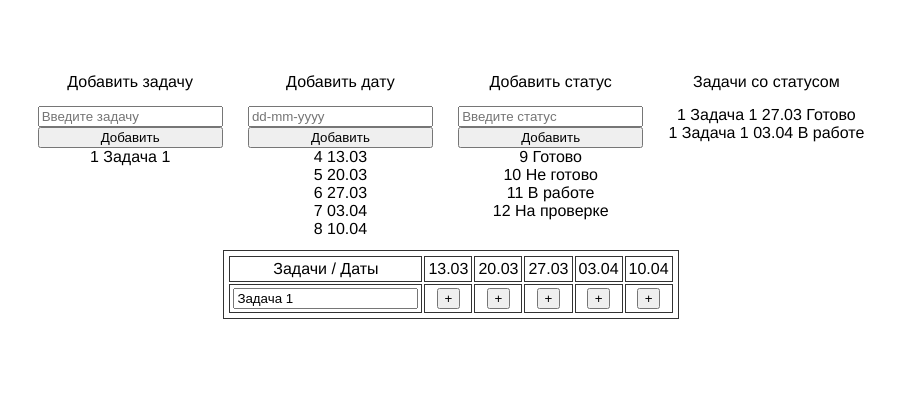
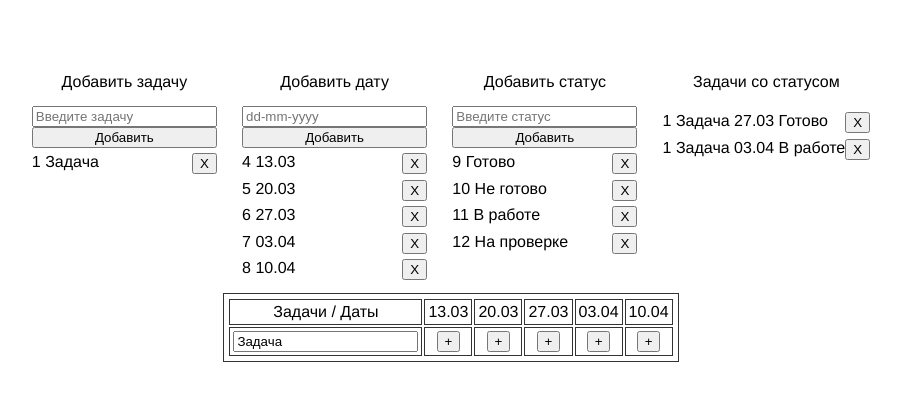
Before and after one commit to krav559108/zecurion-test, a Vue app: page / in a window 1280 px wide. Shown: the top 400 px of the page, without its empty margins (189-1090 px from the left). Built offline with nearby package versions, Linux system fonts and the light colour scheme.

Commit message:
moved to table to new component added delete features reworked table

```diff
--- a/src/components/InputData.vue
+++ b/src/components/InputData.vue
@@ -5,30 +5,51 @@
         <span>Добавить задачу</span>
         <input name="text" placeholder="Введите задачу" v-model="task" />
         <button @click="addTask">Добавить</button>
-        <div v-for="(e, i) in this.data" :key="i">
+        <div v-if="this.localData && this.localData.length > 0">
+          <div class="dataColumn" v-for="e in this.localData" :key="e.id">
             {{ `${e.task.id} ${e.task.name}` }}
+            <button @click="deleteDataItem(e.id)">X</button>
           </div>
+        </div>
+        <div v-else>Создайте задачу!</div>
       </div>
       <div class="inputColumn">
         <span>Добавить дату</span>
         <input name="date" placeholder="dd-mm-yyyy" v-model="date" />
         <button @click="addDate">Добавить</button>
-        <div v-for="(e, i) in this.data[0].dates" :key="i">
+        <div v-if="this.localData && this.localData.length > 0">
+          <div
+            class="dataColumn"
+            v-for="(e, i) in this.localData[0].dates"
+            :key="i"
+          >
             {{ `${e.id} ${e.date}` }}
+            <button @click="deleteDate(e.id)">X</button>
           </div>
+        </div>
+        <div v-else>Создайте задачу!</div>
       </div>
       <div class="inputColumn">
         <span>Добавить статус</span>
         <input name="text" placeholder="Введите статус" v-model="status" />
         <button @click="addStatus">Добавить</button>
-        <div v-for="(el, i) in this.data[0].statuses" :key="i">
+        <div v-if="this.localData && this.localData.length > 0">
+          <div
+            class="dataColumn"
+            v-for="(el, i) in this.localData[0].statuses"
+            :key="i"
+          >
             {{ `${el.id} ${el.status}` }}
+            <button @click="deleteStatus(el.id)">X</button>
           </div>
+        </div>
+        <div v-else>Создайте задачу!</div>
       </div>
       <div class="inputColumn">
         <span>Задачи со статусом</span>
-        <div v-for="(el, i) in this.data" :key="i">
-          <div v-for="(event, j) in el.events" :key="j">
+        <div v-if="this.localData && this.localData.length > 0">
+          <div v-for="(el, i) in this.localData" :key="i">
+            <div class="dataColumn" v-for="(event, j) in el.events" :key="j">
               {{
                 event.id +
                 " " +
@@ -38,53 +59,76 @@
                 " " +
                 event.status
               }}
+              <button @click="deleteTask(el.id, event.id)">X</button>
             </div>
           </div>
         </div>
+        <div v-else>Создайте задачу!</div>
       </div>
-    <table>
+    </div>
+    <table v-if="this.localData && this.localData.length > 0">
       <tbody>
         <tr>
           <td>Задачи / Даты</td>
-          <td v-for="(el, i) in this.data[0].dates" :key="i">{{ el.date }}</td>
-        </tr>
-        <tr v-for="(row, rowIndex) in this.data" :key="row.id">
-          <td><input type="text" v-model="row.task.name" /></td>
-          <td v-for="(cell, cellIndex) in row.dates" :key="cell.id">
-            <div v-if="!cell.isActive">
-              <button @click="onCellClick(rowIndex, cellIndex)">+</button>
-            </div>
-            <div v-else>
-              <select
-                v-model="cell.status"
-                @change="onCellChange(rowIndex, cellIndex)"
-              >
-                <option
-                  v-for="(elStatus, i) in this.data[rowIndex].statuses"
-                  :key="i"
-                >
-                  {{ elStatus.status }}
-                </option>
-              </select>
-            </div>
+          <td v-for="(el, i) in this.localData[0].dates" :key="i">
+            {{ el.date }}
           </td>
         </tr>
+
+        <Table
+          v-for="item in this.localData"
+          :key="item.id"
+          :data="item"
+        ></Table>
       </tbody>
     </table>
+    <div v-else>Создайте задачу!</div>
   </div>
 </template>
 
 <script>
+import Table from "./Table.vue";
 export default {
-  components: {},
-  props: {
-    data: {
-      type: Array,
-      required: true,
-    },
-  },
+  components: { Table },
+  props: {},
   data() {
     return {
+      localData: [
+        {
+          id: 1,
+          task: {
+            id: 1,
+            name: "Задача",
+          },
+          dates: [
+            { id: 4, date: "13.03", isActive: false, status: "" },
+            { id: 5, date: "20.03", isActive: false, status: "" },
+            { id: 6, date: "27.03", isActive: false, status: "" },
+            { id: 7, date: "03.04", isActive: false, status: "" },
+            { id: 8, date: "10.04", isActive: false, status: "" },
+          ],
+          statuses: [
+            { id: 9, status: "Готово" },
+            { id: 10, status: "Не готово" },
+            { id: 11, status: "В работе" },
+            { id: 12, status: "На проверке" },
+          ],
+          events: [
+            {
+              id: 1,
+              name: "Задача 1",
+              date: "27.03",
+              status: "Готово",
+            },
+            {
+              id: 1,
+              name: "Задача 1",
+              date: "03.04",
+              status: "В работе",
+            },
+          ],
+        },
+      ],
       task: "",
       date: "",
       status: "",
@@ -97,41 +141,37 @@ export default {
     };
   },
   methods: {
-    onCellClick(rowIndex, cellIndex) {
-      this.data[rowIndex].dates[cellIndex].isActive = true;
-
-      console.log(
-        `Button clicked in cell ${rowIndex + 1}-${
-          cellIndex + 1
-        }. Selected option: ${this.data[rowIndex].dates[cellIndex].date}`
-      );
-    },
-    onCellChange(rowIndex, cellIndex) {
-      this.generateId();
-      console.log(this.data[rowIndex].dates[cellIndex].status);
-      console.log(
-        `Button clicked in cell ${rowIndex + 1}-${
-          cellIndex + 1
-        }. Selected option: ${this.data[rowIndex].dates[cellIndex].date}`
-      );
-      const index = this.data[rowIndex].events.findIndex(
-        (item) => item.date === this.data[rowIndex].dates[cellIndex].date
-      );
-      if (index === -1) {
-        let eventData = {
-          id: this.uuid,
-          name: this.data[rowIndex].task.name,
-          date: this.data[rowIndex].dates[cellIndex].date,
-          status: this.data[rowIndex].dates[cellIndex].status,
-        };
-        this.data[rowIndex].events.push(eventData);
+    deleteDataItem(id) {
+      const index = this.localData.findIndex((e) => e.id === id);
+      if (index === 0) {
+        this.localData = [];
       } else {
-        this.data[rowIndex].events[index].status =
-          this.data[rowIndex].dates[cellIndex].status;
+        this.localData = this.localData.splice(index, 1);
       }
     },
+    deleteDate(id) {
+      const index = this.localData[0].dates.findIndex((e) => e.id === id);
+      this.localData.forEach((e) => e.dates.splice(index, 1));
+    },
+    deleteStatus(id) {
+      const index = this.localData[0].statuses.findIndex((e) => e.id === id);
+      this.localData.forEach((e) => e.statuses.splice(index, 1));
+    },
+    deleteTask(itemId, id) {
+      const index = this.localData.findIndex((e) => e.id === itemId);
+      const eventIndex = this.localData[index].events.findIndex(
+        (e) => e.id === id
+      );
+      const date = this.localData[index].events[eventIndex].date;
+      const dateIndex = this.localData[index].dates.findIndex(
+        (e) => e.date === date
+      );
+      this.localData[index].dates[dateIndex].isActive = false;
+      this.localData[index].dates[dateIndex].status = "";
+      this.localData[index].events.splice(eventIndex, 1);
+    },
     getDates() {
-      this.data.forEach((e) =>
+      this.localData.forEach((e) =>
         e.dates.forEach((d) =>
           this.dates.push({
             id: d.id,
@@ -141,8 +181,13 @@ export default {
       );
     },
     getStatuses() {
-      this.data.forEach((e) =>
-        e.statuses.forEach((s) => this.statuses.push(s))
+      this.localData.forEach((e) =>
+        e.statuses.forEach((s) =>
+          this.statuses.push({
+            id: s.id,
+            status: s.status,
+          })
+        )
       );
     },
     addTask() {
@@ -164,7 +209,7 @@ export default {
           statuses: this.statuses,
           events: [],
         };
-        this.data.push(dataSetTask);
+        this.localData.push(dataSetTask);
         this.task = "";
       }
     },
@@ -175,7 +220,7 @@ export default {
           id: this.uuid,
           date: this.date,
         };
-        this.data.forEach((e) => {
+        this.localData.forEach((e) => {
           e.dates.push(dataSetDates);
         });
         this.dates.push(dataSetDates);
@@ -189,7 +234,7 @@ export default {
           id: this.uuid,
           status: this.status,
         };
-        this.data.forEach((e) => {
+        this.localData.forEach((e) => {
           e.statuses.push(dataSetStatuses);
         });
         this.status = "";
@@ -204,10 +249,16 @@ export default {
     this.getDates();
     this.getStatuses();
   },
+  watch: {},
 };
 </script>
 
 <style>
+.dataColumn {
+  display: flex;
+  justify-content: space-between;
+  padding-top: 3%;
+}
 span {
   padding-bottom: 15px;
 }
--- /dev/null
+++ b/src/components/Table.vue
@@ -0,0 +1,73 @@
+<template>
+  <tr>
+    <td><input type="text" v-model="data.task.name" /></td>
+    <td v-for="(cell, cellIndex) in data.dates" :key="cell.id">
+      <div v-if="!cell.isActive">
+        <button @click="onCellClick(cellIndex)">+</button>
+      </div>
+      <div v-else>
+        <select
+          v-model="cell.status"
+          @change="onCellChange(cellIndex)"
+        >
+          <option
+            v-for="(elStatus, i) in this.data.statuses"
+            :key="i"
+          >
+            {{ elStatus.status }}
+          </option>
+        </select>
+      </div>
+    </td>
+  </tr>
+</template>
+
+<script>
+export default {
+  props: {
+    data: {
+      type: Object,
+      required: true,
+    },
+  },
+  methods: {
+    generateId() {
+      this.uuid = Math.floor(Math.random() * 100000);
+      this.localId = Math.floor(Math.random() * 100000);
+    },
+    onCellClick(cellIndex) {
+      this.data.dates[cellIndex].isActive = true;
+
+      console.log(
+        `Button clicked in cell ${
+          cellIndex + 1
+        }. Selected option: ${this.data.dates[cellIndex].date}`
+      );
+    },
+    onCellChange(cellIndex) {
+      this.generateId();
+      console.log(this.data.dates[cellIndex].status);
+      console.log(
+        `Button clicked in cell ${
+          cellIndex + 1
+        }. Selected option: ${this.data.dates[cellIndex].date}`
+      );
+      const index = this.data.events.findIndex(
+        (item) => item.date === this.data.dates[cellIndex].date
+      );
+      if (index === -1) {
+        let eventData = {
+          id: this.uuid,
+          name: this.data.task.name,
+          date: this.data.dates[cellIndex].date,
+          status: this.data.dates[cellIndex].status,
+        };
+        this.data.events.push(eventData);
+      } else {
+        this.data.events[index].status =
+          this.data.dates[cellIndex].status;
+      }
+    },
+  },
+};
+</script>
--- a/src/views/HomeView.vue
+++ b/src/views/HomeView.vue
@@ -1,5 +1,5 @@
 <template>
-  <InputData :data="tableData"></InputData>
+  <InputData></InputData>
 </template>
 
 <script>
@@ -13,42 +13,6 @@ export default {
   },
   data() {
     return {
-      tableData: [
-        {
-          id: 1,
-          task: {
-            id: 1,
-            name: "Задача 1",
-          },
-          dates: [
-            { id: 4, date: "13.03", isActive: false, status:"" },
-            { id: 5, date: "20.03", isActive: false, status:""},
-            { id: 6, date: "27.03", isActive: false, status:"" },
-            { id: 7, date: "03.04", isActive: false, status:"" },
-            { id: 8, date: "10.04", isActive: false, status:"" },
-          ],
-          statuses: [
-            { id: 9, status: "Готово" },
-            { id: 10, status: "Не готово" },
-            { id: 11, status: "В работе" },
-            { id: 12, status: "На проверке" },
-          ],
-          events: [
-            {
-              id: 1,
-              name: "Задача 1",
-              date: "27.03",
-              status: "Готово",
-            },
-            {
-              id: 1,
-              name: "Задача 1",
-              date: "03.04",
-              status: "В работе",
-            },
-          ],
-        },
-      ],
     };
   },
 };
```
Lines whose indentation alone changed are shown as unchanged.
